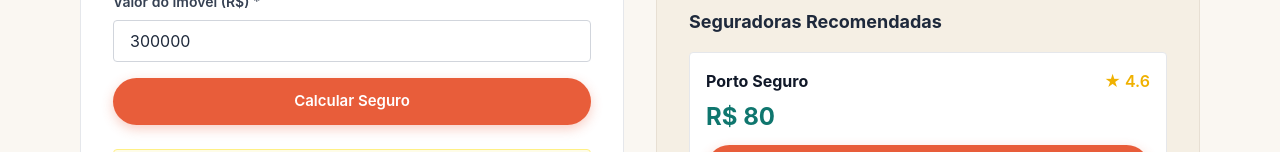
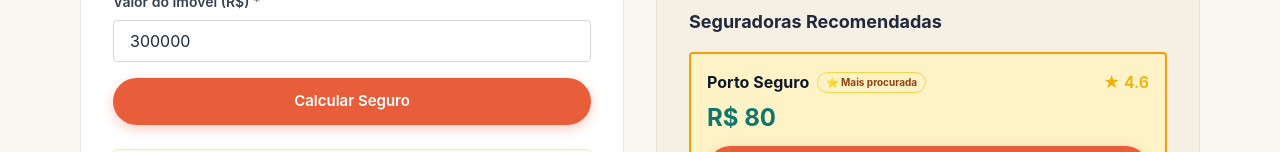
Before and after one commit to vitormdandrade/t3-seguro-calc, a Next.js app: page /calculadora/seguro-residencial in a window 1280 px wide. Both pictures are taken after a click on the button "Calcular Seguro". Shown: the part 648-800 px from the top of the page. Built offline with nearby package versions, Linux system fonts and the light colour scheme; no server answers.

Commit message:
CRO: add 'Mais procurada' badge + trust microcopy to residential insurance calculator — CTA trust parity with auto calculator

```diff
--- a/app/calculadora/seguro-residencial/page.tsx
+++ b/app/calculadora/seguro-residencial/page.tsx
@@ -159,13 +159,21 @@
             </h3>
 
             <div className="space-y-4">
-              {result.topInsurers.map((insurer) => (
+              {result.topInsurers.map((insurer, idx) => (
                 <div
                   key={insurer.slug}
                   className="bg-white p-4 rounded border border-gray-200"
+                  style={{ borderColor: idx === 0 ? '#f59e0b' : undefined, borderWidth: idx === 0 ? '2px' : undefined, background: idx === 0 ? '#fef3c7' : undefined }}
                 >
                   <div className="flex justify-between items-start mb-2">
-                    <h4 className="font-bold text-gray-900">{insurer.name}</h4>
+                    <div className="flex items-center gap-2">
+                      <h4 className="font-bold text-gray-900">{insurer.name}</h4>
+                      {idx === 0 && (
+                        <span className="inline-flex items-center gap-0.5 text-[10px] font-bold px-2 py-0.5 rounded-full border" style={{ background: '#fef3c7', color: '#92400e', borderColor: '#fcd34d' }}>
+                          ⭐ Mais procurada
+                        </span>
+                      )}
+                    </div>
                     <span className="text-yellow-500 font-semibold">
                       ★ {insurer.rating.toFixed(1)}
                     </span>
@@ -183,6 +191,9 @@
                   >
                     Receber Cotação Grátis
                   </a>
+                  <p className="text-[10px] font-medium text-center mt-1 text-gray-500">
+                    🔒 Cotação 100% grátis • Sem compromisso
+                  </p>
                 </div>
               ))}
             </div>
```
